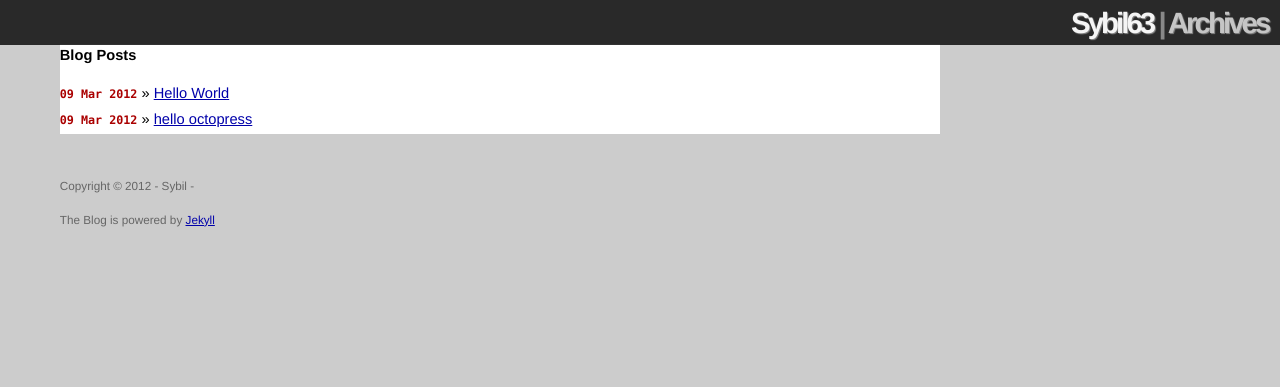
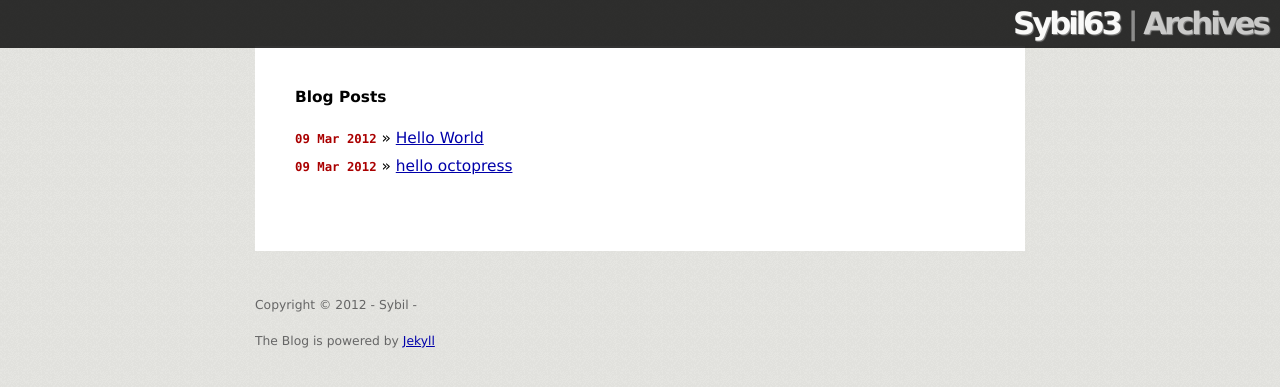
Before and after one commit to sybil63/sybil63-oldBlog-jekyll, a Jekyll site: the page built from blog/archives/index.html, in a window 1280 px wide and 900 px high. Shown: the top 387 px of the window. Built offline with Jekyll 4.4.1, drawn with Linux system fonts in a browser that asks for light colours; Markdown is read by kramdown in place of the engine named in the settings.

Commit message:
MOD: mod styles

```diff
--- a/css/screen.css
+++ b/css/screen.css
@@ -13,19 +13,21 @@
 
 html, body {
     height: 100%;
+    font-family: Verdana, Arial;
+    font-size: 14px;
 }
 
 body {
-    font: 13.34px helvetica, arial, clean, sans-serif;
-          *font-size: small;
-          text-align: center;
-    max-width: 1000px;
     position: relative;
     background-color: #ccc;
+    background-image: url(/images/bg_noise.png);
 }
 
   #main-content {
     background-color: white;
+      text-align: justify;
+      margin: 3em auto 2em auto;
+      padding: 40px;
 }
 
 header.page-header {
@@ -89,6 +91,11 @@ table {
     font: 100%;
 }
 
+hr {
+    margin:20px 0 19px;
+    border:0;
+    border-bottom:1px solid #eee;
+}
 /*****************************************************************************/
 /*
 /* Home
@@ -120,7 +127,7 @@ ul.posts li {
   .site {
       font-size: 110%;
       text-align: justify;
-      width: 60em;
+      width: 50em;
       margin: 3em auto 2em auto;
       line-height: 1.5em;
 }
@@ -129,6 +136,7 @@ ul.posts li {
     color: #a00;
     font-weight: bold;
     margin-bottom: 2em;
+    font-size: 24px;
 }
 
 .site .title a {
```
Also changed, not shown: _posts/2012-03-09-hello-world.md (+3 -1 lines), images/bg_noise.png (added).
